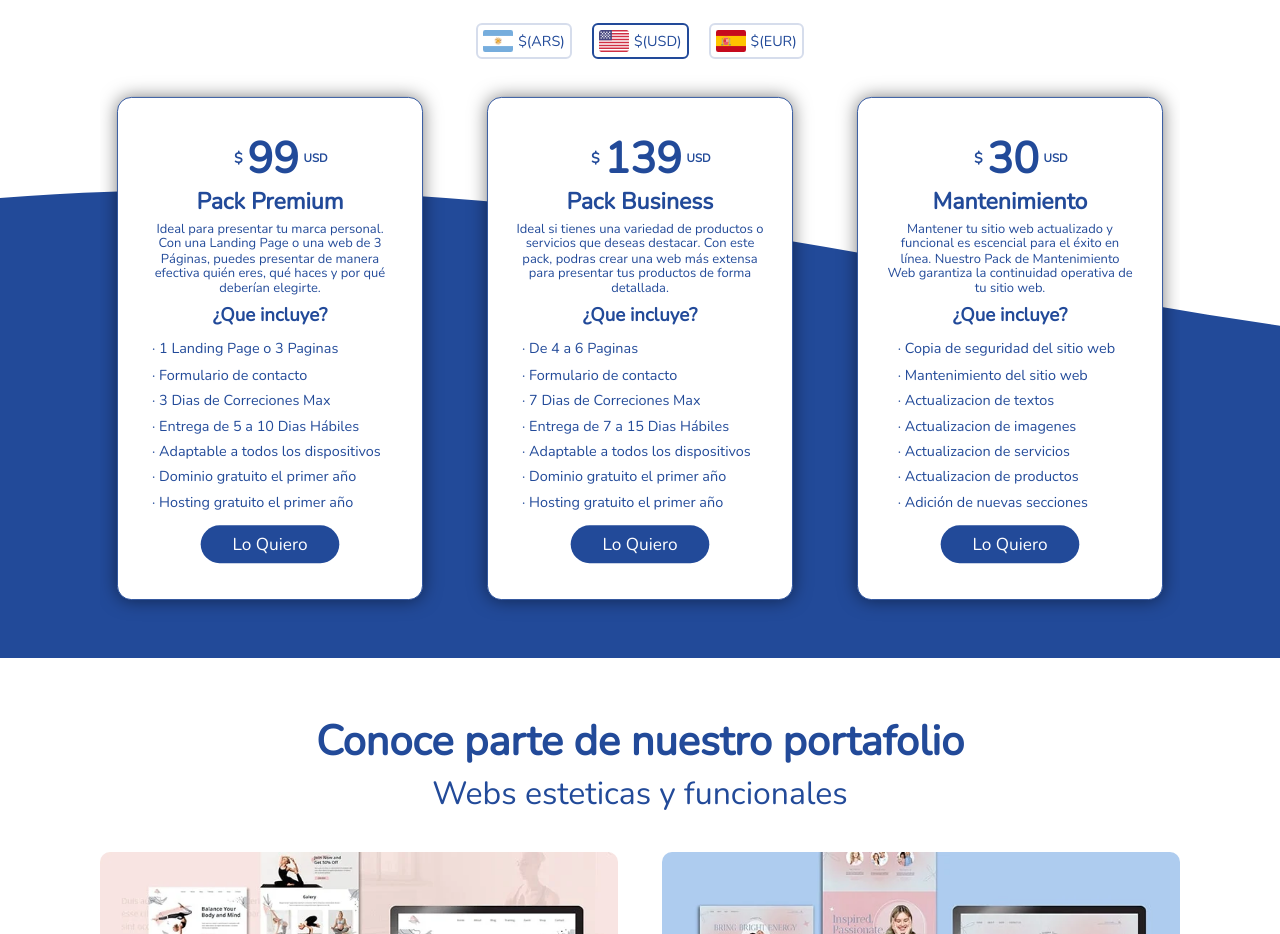
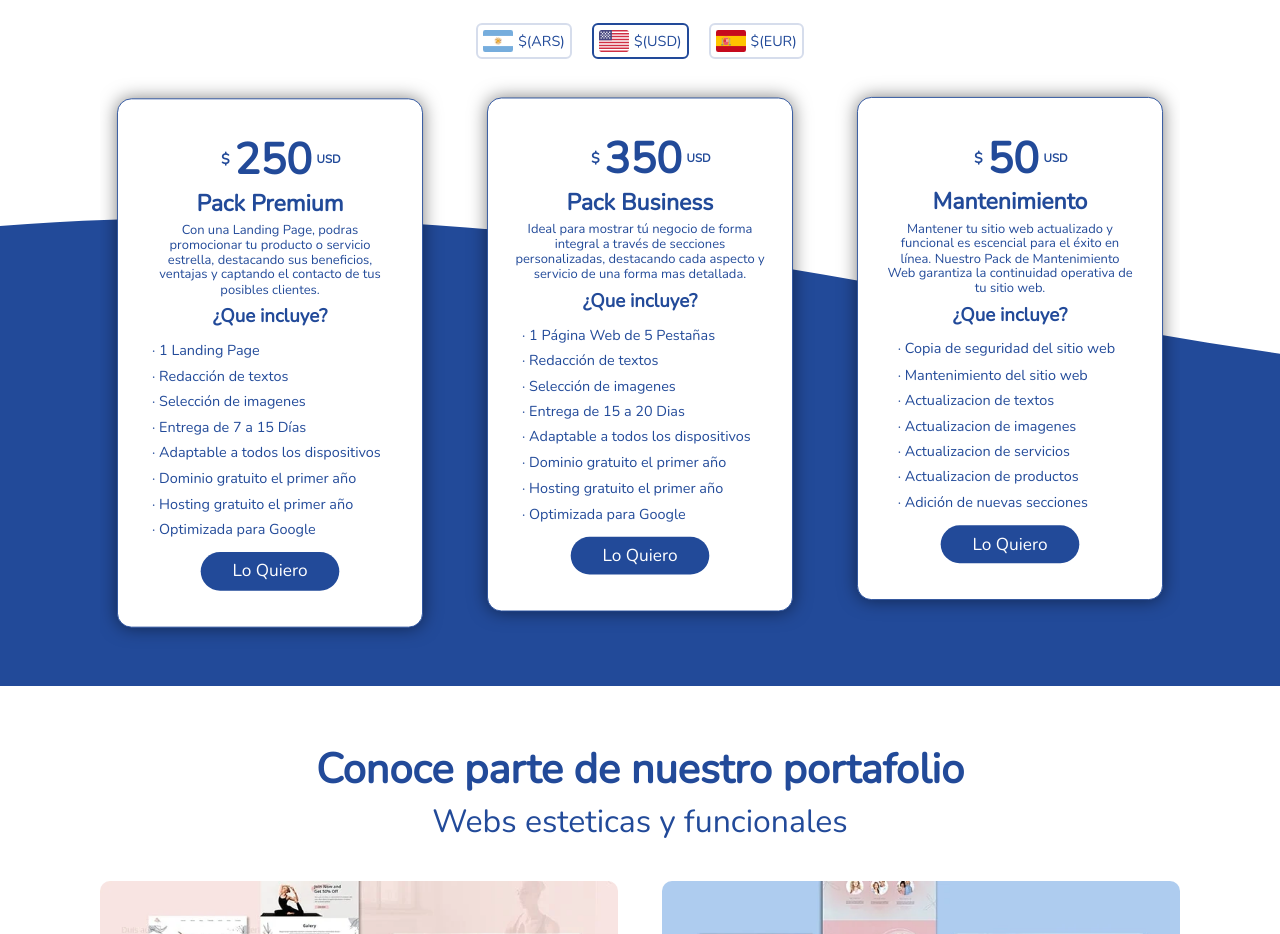
Before and after one commit to JhulianDev/IngenioWeb, a React (Vite) app: page / in a window 1280 px wide. Shown: the part 2820-3754 px from the top of the page. Built offline with nearby package versions, Linux system fonts and the light colour scheme.

Commit message:
Se actualiza la informacion y precios de los paquetes

```diff
--- a/src/contexts/PacksContext.jsx
+++ b/src/contexts/PacksContext.jsx
@@ -3,35 +3,37 @@ import { createContext } from "react";
 const packs = [
   {
     name: "Pack Premium",
-    price: { ARS: "59.000", USD: "99", EUR: "89" },
-    description: "Ideal para presentar tu marca personal. Con una Landing Page o una web de 3 Páginas, puedes presentar de manera efectiva quién eres, qué haces y por qué deberían elegirte.",
+    price: { ARS: "250.000", USD: "250", EUR: "230" },
+    description: "Con una Landing Page, podras promocionar tu producto o servicio estrella, destacando sus beneficios, ventajas y captando el contacto de tus posibles clientes.",
     items: [
-      "· 1 Landing Page o 3 Paginas",
-      "· Formulario de contacto",
-      "· 3 Dias de Correciones Max",
-      "· Entrega de 5 a 10 Dias Hábiles",
+      "· 1 Landing Page",
+      "· Redacción de textos",
+      "· Selección de imagenes",
+      "· Entrega de 7 a 15 Días",
       "· Adaptable a todos los dispositivos",
       "· Dominio gratuito el primer año",
-      "· Hosting gratuito el primer año"
+      "· Hosting gratuito el primer año",
+      "· Optimizada para Google"
     ]
   },
   {
     name: "Pack Business",
-    price: { ARS: "119.000", USD: "139", EUR: "126" },
-    description: "Ideal si tienes una variedad de productos o servicios que deseas destacar. Con este pack, podras crear una web más extensa para presentar tus productos de forma detallada.",
+    price: { ARS: "350.000", USD: "350  ", EUR: "320" },
+    description: "Ideal para mostrar tú negocio de forma integral a través de secciones personalizadas, destacando cada aspecto y servicio de una forma mas detallada.",
     items: [
-      "· De 4 a 6 Paginas",
-      "· Formulario de contacto",
-      "· 7 Dias de Correciones Max",
-      "· Entrega de 7 a 15 Dias Hábiles",
+      "· 1 Página Web de 5 Pestañas",
+      "· Redacción de textos",
+      "· Selección de imagenes",
+      "· Entrega de 15 a 20 Dias",
       "· Adaptable a todos los dispositivos",
       "· Dominio gratuito el primer año",
-      "· Hosting gratuito el primer año"
+      "· Hosting gratuito el primer año",
+      "· Optimizada para Google"
     ]
   },
   {
     name: "Mantenimiento",
-    price: { ARS: "30.000", USD: "30", EUR: "27" },
+    price: { ARS: "50.000", USD: "50", EUR: "45" },
     description: "Mantener tu sitio web actualizado y funcional es escencial para el éxito en línea. Nuestro Pack de Mantenimiento Web garantiza la continuidad operativa de tu sitio web.",
     items: [
       "· Copia de seguridad del sitio web",
```
